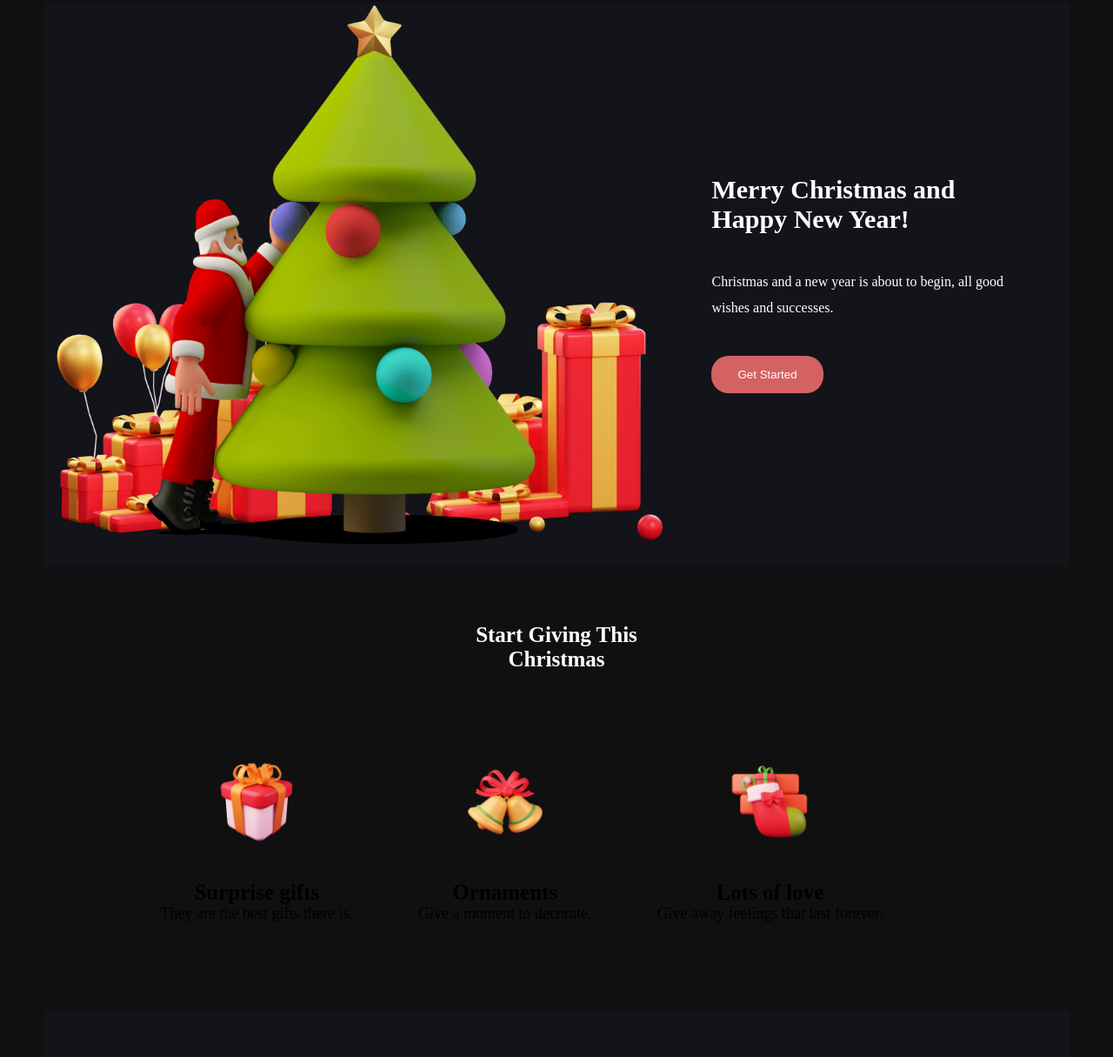
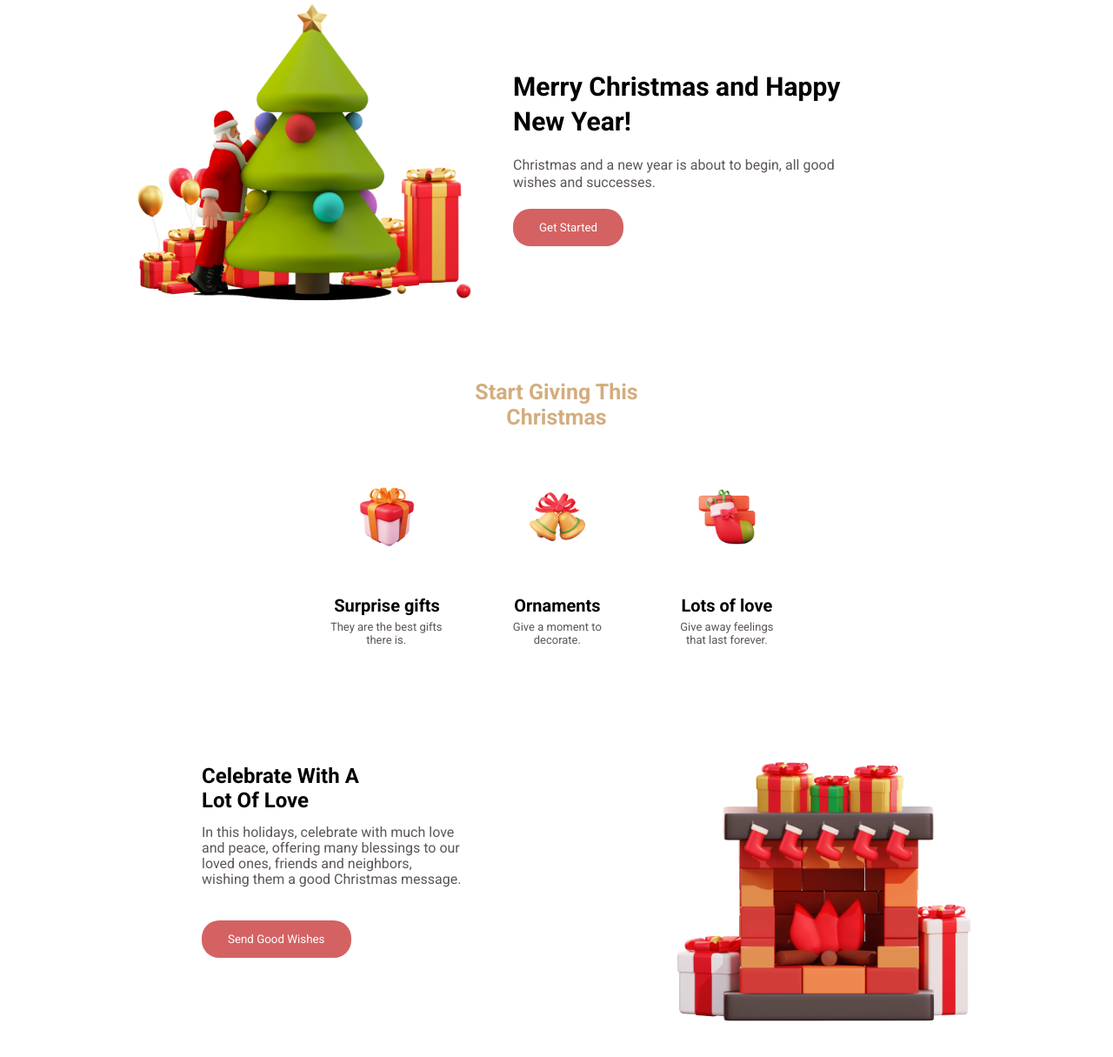
Before and after one commit to Abbos0/christmas, a plain HTML site: page index.html in a window 1280 px wide. Shown: the part 107-1322 px from the top of the page at 87% size. Drawn offline with Linux system fonts and the light colour scheme.

Commit message:
Update style.css
new add.

```diff
--- a/style.css
+++ b/style.css
@@ -4,9 +4,11 @@
     box-sizing: border-box;
     text-decoration: none;
     list-style: none;
+    font-family: 'Poppins', sans-serif;
+    font-family: 'Roboto', sans-serif;
 }
 body{
-    background-color: rgb(17, 16, 16);
+    /* background-color: rgb(17, 16, 16); */
 }
 nav{
     display: flex;
@@ -22,12 +24,12 @@ nav{
     margin-top: -5px;
 }
 .header nav {
-    background-color: rgb(105, 105, 171);
-    padding: 20px 30px;
+    background-color: rgba(207, 207, 225, 0.816);
+    padding: 20px 150px;
 }
 .header .navbar ul{
     display: flex;
-    gap: 20px;
+    gap: 30px;
 }
 
 .header .navbar ul li a{
@@ -46,6 +48,114 @@ nav .fa-bars {
 
 
 
+
+.merry{
+    padding: 50px 50px;
+}
+
+.title span:nth-child(2){
+    color: white;
+}
+.merry-card{
+    /* background-color: #13131a; */
+    display: flex;
+    align-items: center;
+    color: black;
+    margin: 0 100px;
+}
+.merry-img img{
+    width: 100%;
+    max-width: 400px;
+}
+.merry-text{
+    width: 50%;
+    padding: 40px;
+}
+.merry-text h1{
+    font-size: 30px;
+    line-height:40px ;
+
+}
+.merry-text p{
+    margin: 20px 0px;
+    line-height:20px ;
+   color: #5D5656;
+
+}
+
+button{
+    border: none;
+    background-color:rgb(212, 98, 98);
+    color: white;
+    padding: 14px 30px;
+    text-transform: capitalize;
+    transition: 0.3s;
+    border-radius: 20px;
+
+}
+
+
+.title{
+    text-align: center;
+    font-size: 25px ;
+    padding: 10px 10px;
+    font-weight: 800;
+    color: black;
+}
+.giving-start{
+    margin:0px 80px;
+    display: flex;
+    flex-wrap: wrap;
+    justify-content: center;
+    gap: 45px;
+}
+.giving-start .card{
+    padding: 15px 10px;
+    width: 200px ;
+    display: flex;
+    flex-direction: column;
+    align-items: center;
+    color: black;
+}
+.card-img{
+    text-align: center;
+    height: 150px;
+}
+.card-start img{
+    max-width: 90px;
+    width: 100%;
+    margin-top: 15px;
+    transition: 0.3s;
+    height: 90px;
+}
+.card-start img:hover{
+    margin-top: 5px;
+}
+.giving-start .card-start h1{
+    font-size: 20px;
+    font-weight: 600;
+}
+.giving-start .card-start p{
+   font-size: 13px;
+   font-weight: 200;
+   padding:  5px 10px;
+   margin-left: 0px;
+   text-align:center;
+   width: 150px;
+   height: 50px;
+   color: #5D5656;
+}
+.giving-start img:hover{
+    margin-top: 5px;
+}
+.giving-start h1{
+    font-size: 25px;
+    font-weight: 600;
+    padding: 0px 15px;
+    text-align:center;
+}
+
+
 .title{
     color: #d3ad7f;
     text-align: center;
@@ -60,7 +170,6 @@ nav .fa-bars {
     color: white;
 }
 .celebrate-card{
-    background-color: #13131a;
     display: flex;
     align-items: center;
     color: white;
@@ -71,17 +180,29 @@ nav .fa-bars {
 }
 .celebrate-text{
     width: 50%;
-    padding: 40px;
+    padding: 40px ;
+    color: black;
+    margin-left: 10%;
 }
 .celebrate-text h1{
-    font-size: 30px;
+    font-size: 24px;
+    margin: 0px 0px 0px 24px;
+    /* padding: 0px 320px 0px 0px ; */
+    width: 200px;
+    height: 50px;
 }
 .celebrate-text p{
-    margin: 40px 0px;
-    line-height:30px ;
+    font-size: 16px;
+    margin: 20px 0px 40px 24px;
+    line-height:18px ;
+    /* padding: 0px 212px 0px 24px ; */
+    width: 300px;
+    height: 50px;
+   color: #5D5656;
+
 }
 
-button{
+.celebrate-text button{
     border: none;
     background-color:rgb(212, 98, 98);
     color: white;
@@ -89,116 +210,16 @@ button{
     text-transform: capitalize;
     transition: 0.3s;
     border-radius: 20px;
+    margin: 20px 0px 40px 24px;
+
 }
 button:hover{
-    letter-spacing: 3px;
+    /* letter-spacing: 3px; */
+    background-color: red;
 }
 
 
 
-.title{
-    color: #d3ad7f;
-    text-align: center;
-    font-size: 30px;
-    font-weight: 600;
-    margin-bottom: 30px;
-}
-
-.merry{
-    padding: 50px 50px;
-}
-
-.title span:nth-child(2){
-    color: white;
-}
-.merry-card{
-    background-color: #13131a;
-    display: flex;
-    align-items: center;
-    color: white;
-}
-.merry-img img{
-    width: 100%;
-}
-.merry-text{
-    width: 50%;
-    padding: 40px;
-}
-.merry-text h1{
-    font-size: 30px;
-}
-.merry-text p{
-    margin: 40px 0px;
-    line-height:30px ;
-}
-
-button{
-    border: none;
-    background-color:rgb(212, 98, 98);
-    color: white;
-    padding: 14px 30px;
-    text-transform: capitalize;
-    transition: 0.3s;
-    border-radius: 20px;
-
-}
-button:hover{
-    letter-spacing: 3px;
-}
-
-
-
-.title{
-    text-align: center;
-    font-size: 25px ;
-    margin-top: 15px;
-    font-weight: 800;
-    color: white;
-}
-.giving-start{
-    margin:0px 80px;
-    margin-left: 0px;
-    padding:50px 50px ;
-    display: flex;
-    flex-wrap: wrap;
-    justify-content: center;
-    gap: 45px;
-}
-.giving-start .card{
-    padding: 15px 10px;
-    width: 200px ;
-    display: flex;
-    flex-direction: column;
-    align-items: center;
-    color: white;
-}
-.card-img{
-    text-align: center;
-    height: 160px;
-}
-.giving-start img{
-    max-width: 120px;
-    width: 100%;
-    margin-top: 10px;
-    transition: 0.3s;
-    height: 120px;
-}
-.giving-start img:hover{
-    margin-top: 5px;
-}
-.giving-start h1{
-    font-size: 25px;
-    font-weight: 600;
-    padding: 0px 15px;
-    text-align:center;
-}
-.giving-start p{
-   font-size: 18px;
-   font-weight: 200;
-   padding: 0px 15px;
-   text-align:left;
-   text-align:left;
-}
 
 .title{
     text-align: center;
@@ -260,6 +281,53 @@ button:hover{
     color: red;
     font-weight: 900;
 }
+
+
+
+.table{
+    background-color: rgba(178, 44, 62, 0.918);
+    margin: 100px 150px;
+    border-radius: 60px;
+    height: 350px;
+    display: flex;
+    align-items: center;
+    position: relative;
+}
+.table img{
+    max-width: 400px;
+    width: 100%;
+    position: absolute;
+    top: 20px ;
+    right: 30px;
+}
+.table-text{
+    width: 50%;
+    padding: 40px ;
+    color: black;
+    margin-left: 10%;
+}
+.table-text h1{
+    color: white;
+    width: 250px ;
+    height: 50px;
+    font-size: 36px;
+}
+.table-text input{
+    margin: 25px 0px;
+    margin-top: 35px;
+    padding: 16px 24px;
+    border: none;
+    outline: none;
+    border-radius: 30px;
+    background-color: white;
+    font-size: 16px;
+}
+.table-text button{
+    border-radius: 30px;
+    background-color: black;
+    color: white;
+    cursor: pointer;
+}
 @media screen and (max-width:1268px){
     .gift-card{
         margin:0px 10px;
@@ -277,7 +345,7 @@ button:hover{
         flex-direction: row;
         gap: 40px;
     }
-    .navbar ul  {
+.navbar ul  {
         display: none;
     }
     nav .fa-bars{
@@ -286,7 +354,7 @@ button:hover{
     nav {
         position: relative;
     }
-    .header .navbar ul{
+.header .navbar ul{
         display:flex;
         flex-direction: column;
         justify-content: start;
```
